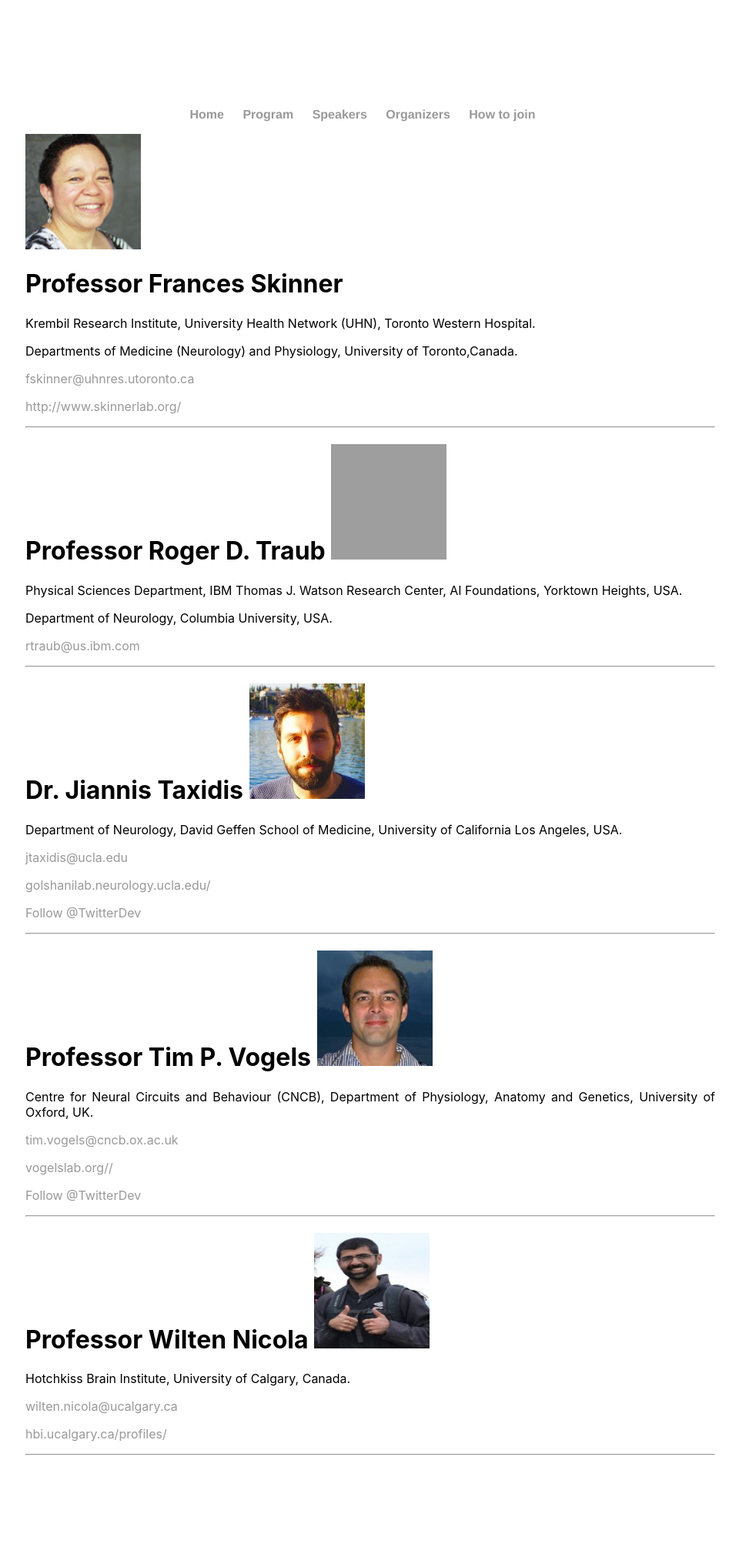
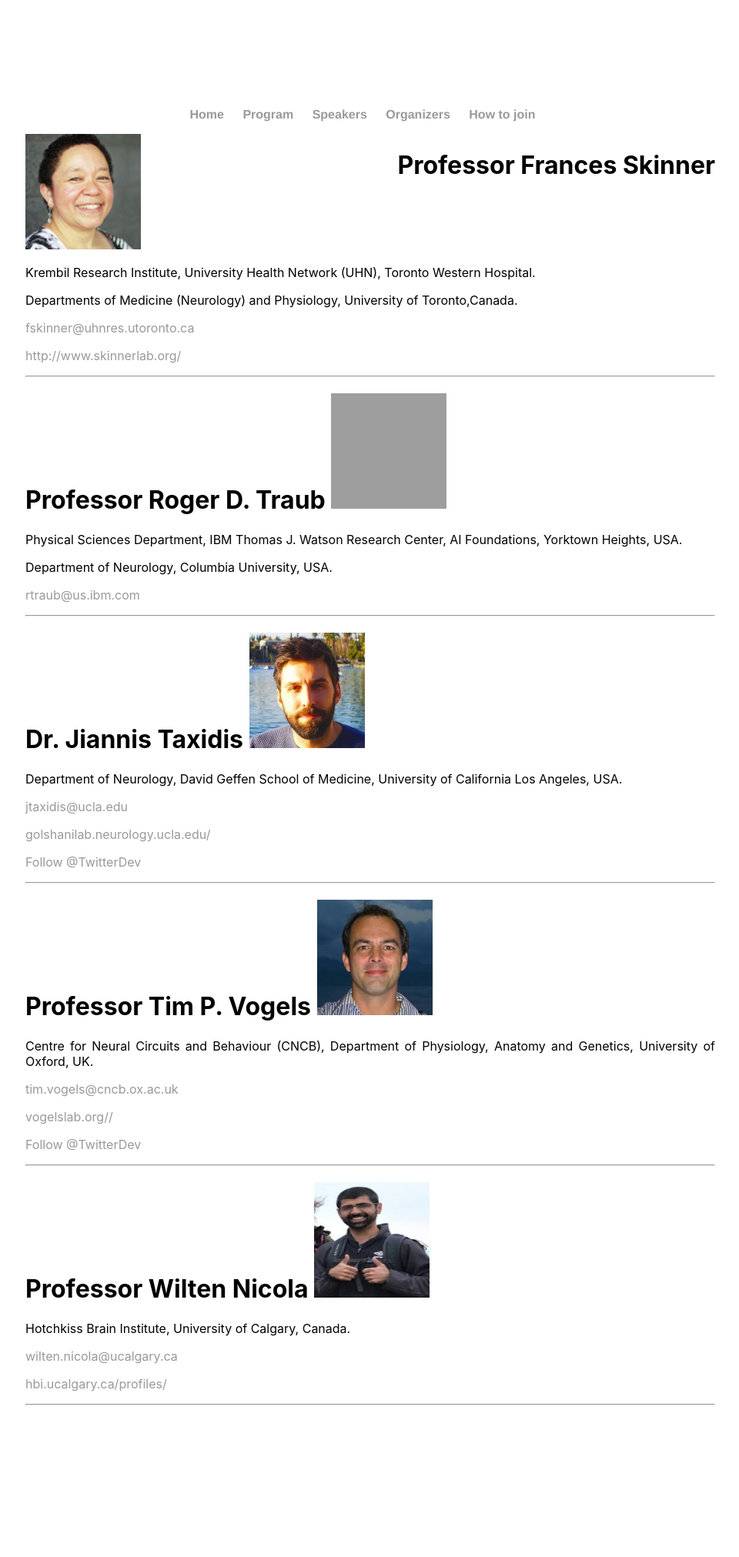
Before and after one commit to spirosChv/ocns2021interneurons, a Jekyll site: the page built from speakers/index.html, in a window 1280 px wide. Shown: the whole page at 77% size, without its empty margins (159-1119 px from the left). Built offline with Jekyll 4.4.1, drawn with Linux system fonts in a browser that asks for light colours; comment, search, counter and statistics services are not loaded; after the commit the page ends 1958 px from its top, so only the background shows below that; grey boxes are pictures that could not be loaded.

Commit message:
Update index.html

```diff
--- a/speakers/index.html
+++ b/speakers/index.html
@@ -3,9 +3,9 @@ layout: default
 title: Speakers
 ---
 
-<div class="content">
+<div class="blurp">
 	<img src="../figures/skinner.jpeg" alt="skinner" width="150" height="150">
-       	<h1 style="fonts-size: 16px"> Professor Frances Skinner  </h1>
+       	<h1 style="fonts-size: 16px; float:right"> Professor Frances Skinner  </h1>
 		<p> Krembil Research Institute, University Health Network (UHN), Toronto Western Hospital.</p>
 		<p> Departments of Medicine (Neurology) and Physiology, University of Toronto,Canada.</p>
 		<p> <a href="mailto:fskinner@uhnres.utoronto.ca">fskinner@uhnres.utoronto.ca</a></p>
```
